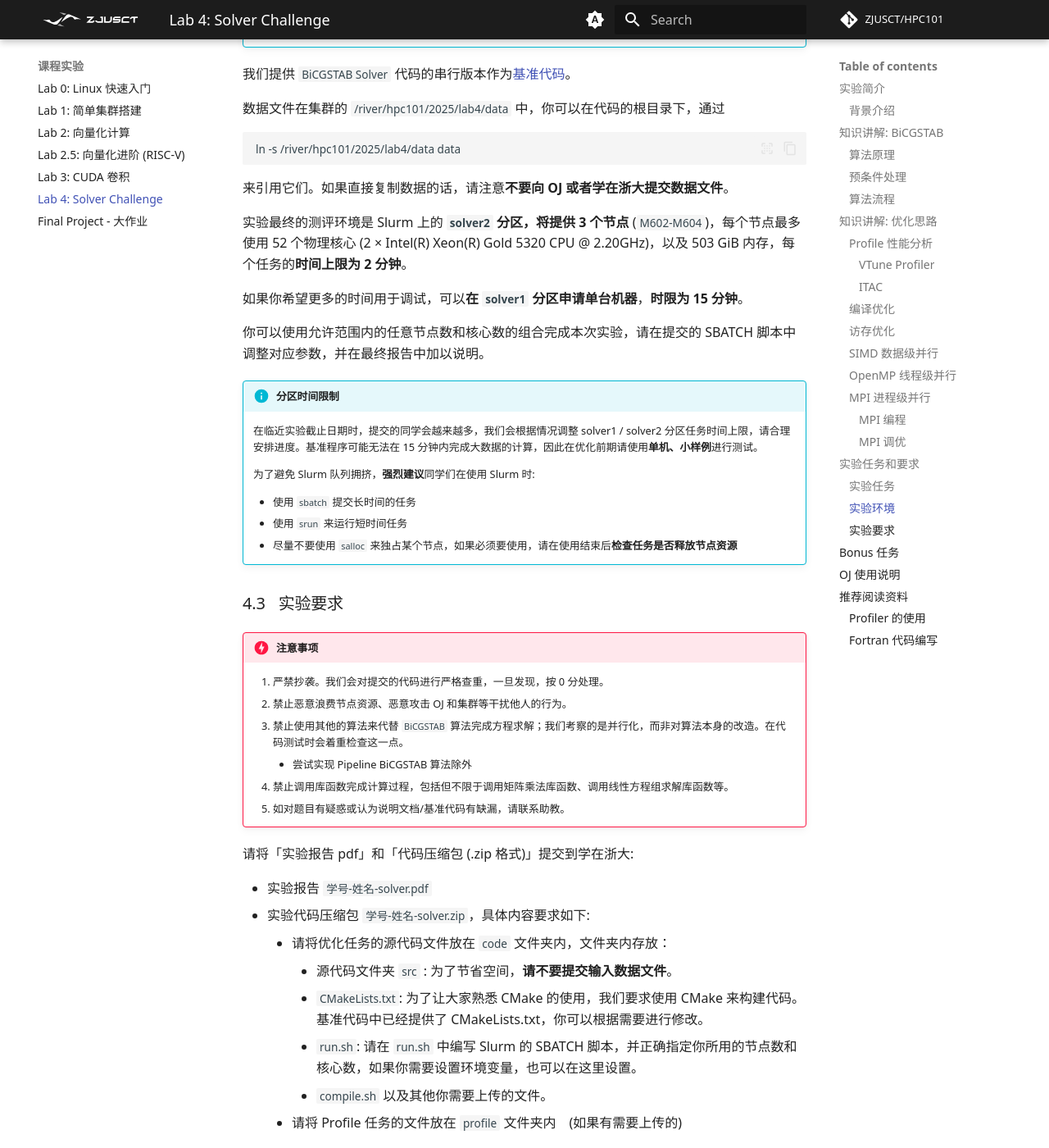
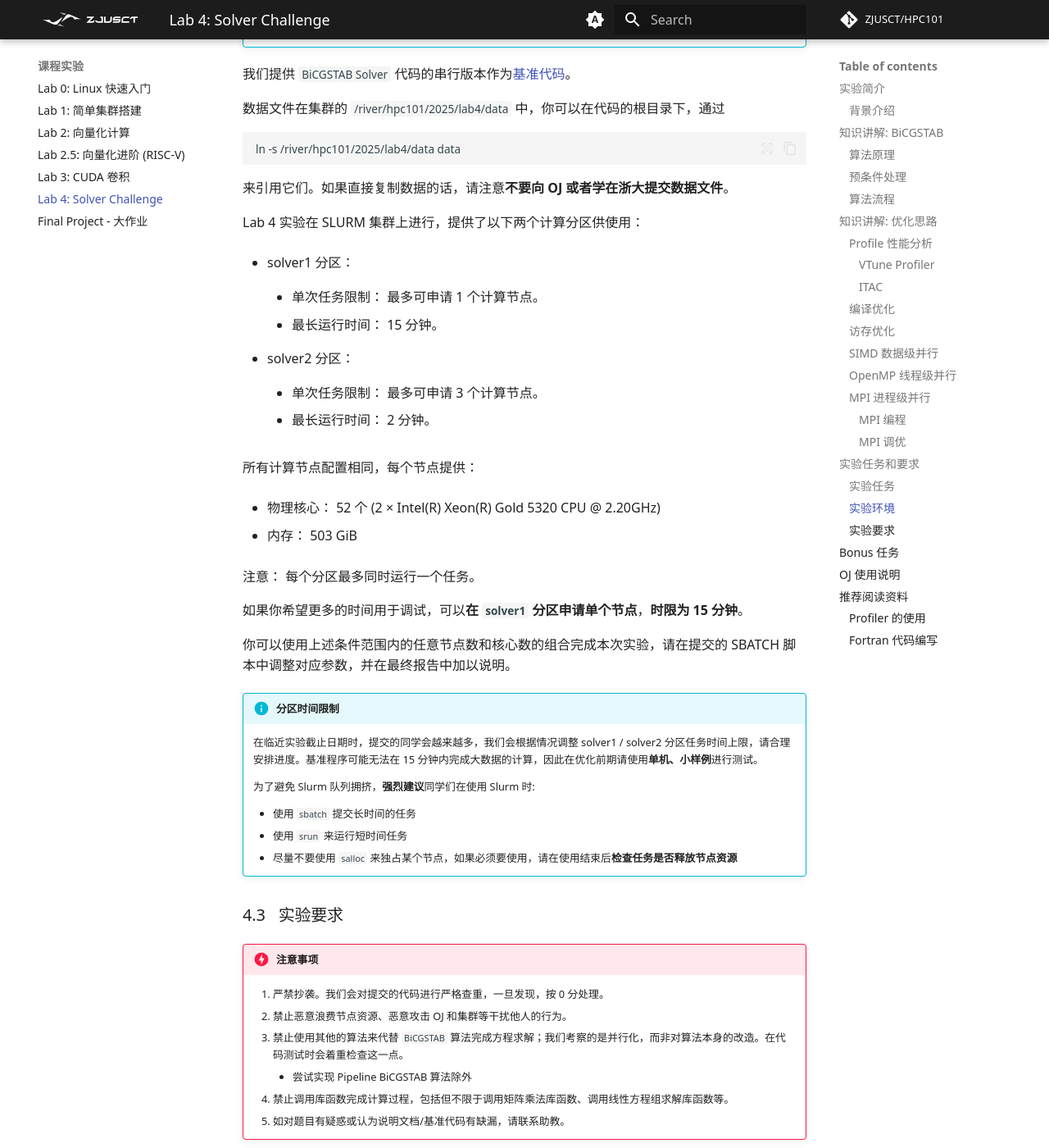
Before and after one commit to wys917/HPC101, an MkDocs documentation site: the page built from docs/lab/Lab4-Solver-Challenge/index.md, in a window 1280 px wide and 1400 px high, scrolled down 18574 px. Shown: the whole window at 82% size. Built offline with MkDocs 1.6.1 and Material for MkDocs 9.7.7, drawn with Linux system fonts in a browser that asks for light colours; some web fonts are replaced; comment, search, counter and statistics services are not loaded.

Commit message:
修改lab4实验环境内容，更具可读性

```diff
--- a/docs/lab/Lab4-Solver-Challenge/index.md
+++ b/docs/lab/Lab4-Solver-Challenge/index.md
@@ -686,11 +686,30 @@ ln -s /river/hpc101/2025/lab4/data data
 
 来引用它们。如果直接复制数据的话，请注意**不要向 OJ 或者学在浙大提交数据文件**。
 
-实验最终的测评环境是 Slurm 上的 **`solver2` 分区，将提供 3 个节点** (`M602-M604`)，每个节点最多使用 52 个物理核心 (2 × Intel(R) Xeon(R) Gold 5320 CPU @ 2.20GHz)，以及 503 GiB 内存，每个任务的**时间上限为 2 分钟**。
+Lab 4 实验在 SLURM 集群上进行，提供了以下两个计算分区供使用：
 
-如果你希望更多的时间用于调试，可以**在 `solver1` 分区申请单台机器**，**时限为 15 分钟**。
+- solver1 分区：
 
-你可以使用允许范围内的任意节点数和核心数的组合完成本次实验，请在提交的 SBATCH 脚本中调整对应参数，并在最终报告中加以说明。
+    - 单次任务限制： 最多可申请 1 个计算节点。
+
+    - 最长运行时间： 15 分钟。
+
+- solver2 分区：
+    - 单次任务限制： 最多可申请 3 个计算节点。
+
+    - 最长运行时间： 2 分钟。
+
+所有计算节点配置相同，每个节点提供：
+
+- 物理核心： 52 个 (2 × Intel(R) Xeon(R) Gold 5320 CPU @ 2.20GHz)
+
+- 内存： 503 GiB
+
+注意： 每个分区最多同时运行一个任务。
+
+如果你希望更多的时间用于调试，可以**在 `solver1` 分区申请单个节点**，**时限为 15 分钟**。
+
+你可以使用上述条件范围内的任意节点数和核心数的组合完成本次实验，请在提交的 SBATCH 脚本中调整对应参数，并在最终报告中加以说明。
 
 !!! info "分区时间限制"
 
```
